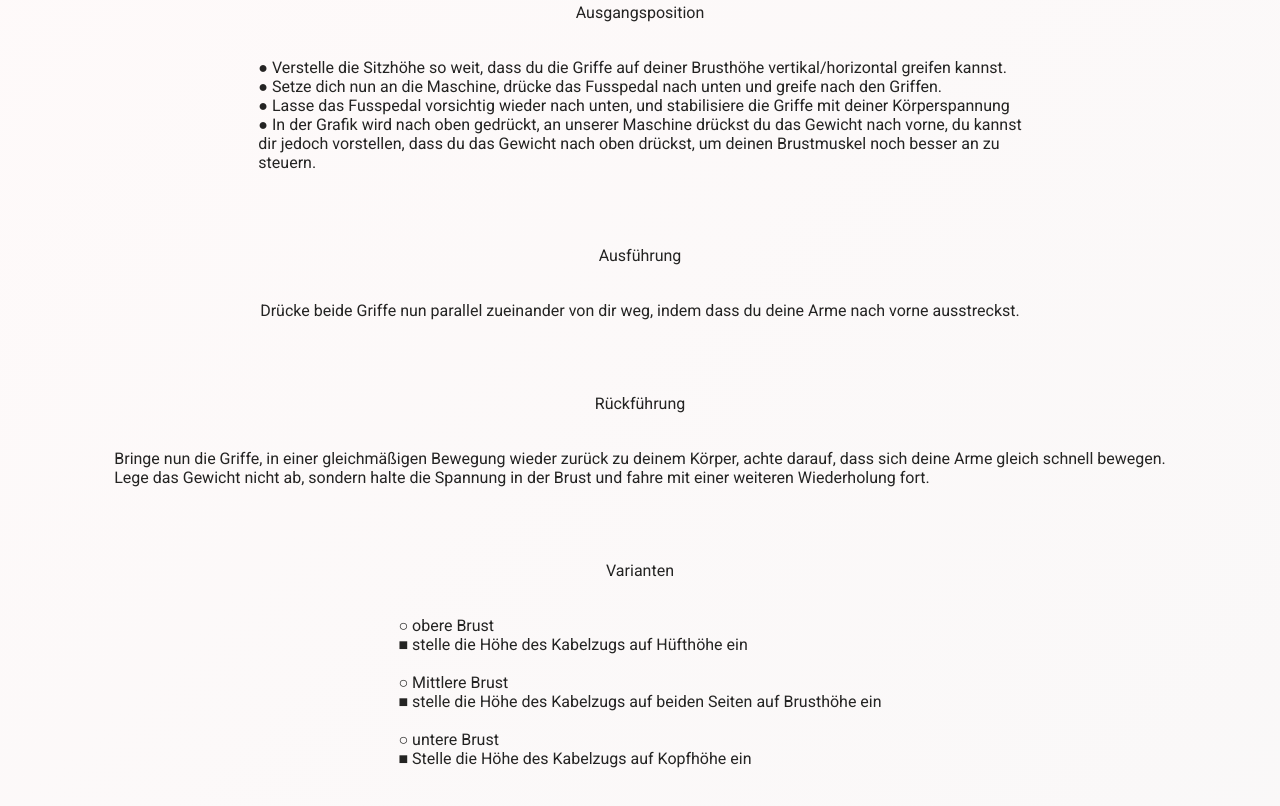
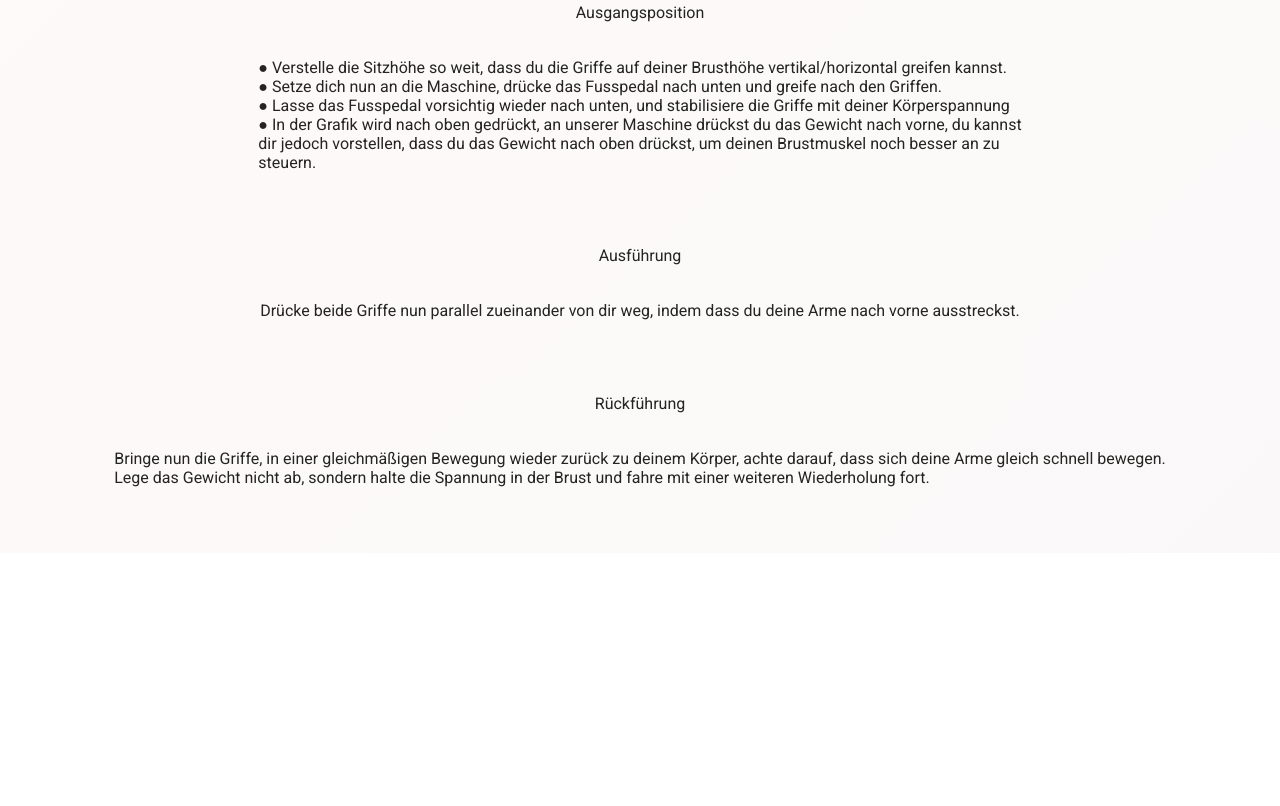
Before and after one commit to draussen/fitness, a plain HTML site: page brustpresse.html in a window 1280 px wide. Shown: the part 780-1586 px from the top of the page. After the commit the page ends 1333 px from the top, so only its background shows below. Drawn offline with nearby package versions, Linux system fonts and the light colour scheme.

Commit message:
Add files via upload

```diff
--- a/brustpresse.html
+++ b/brustpresse.html
@@ -89,18 +89,6 @@
                 Wiederholung fort.
 
             </p>
-            <br>
-            <br>
-            <p>Varianten</p>
-            <p>
-                ○ obere Brust <br>
-                ■ stelle die Höhe des Kabelzugs auf Hüfthöhe ein<br><br>
-                ○ Mittlere Brust<br>
-                ■ stelle die Höhe des Kabelzugs auf beiden Seiten auf Brusthöhe ein<br><br>
-                ○ untere Brust<br>
-                ■ Stelle die Höhe des Kabelzugs auf Kopfhöhe ein
-
-            </p>
         </div>
     </main>
 </body>
```
